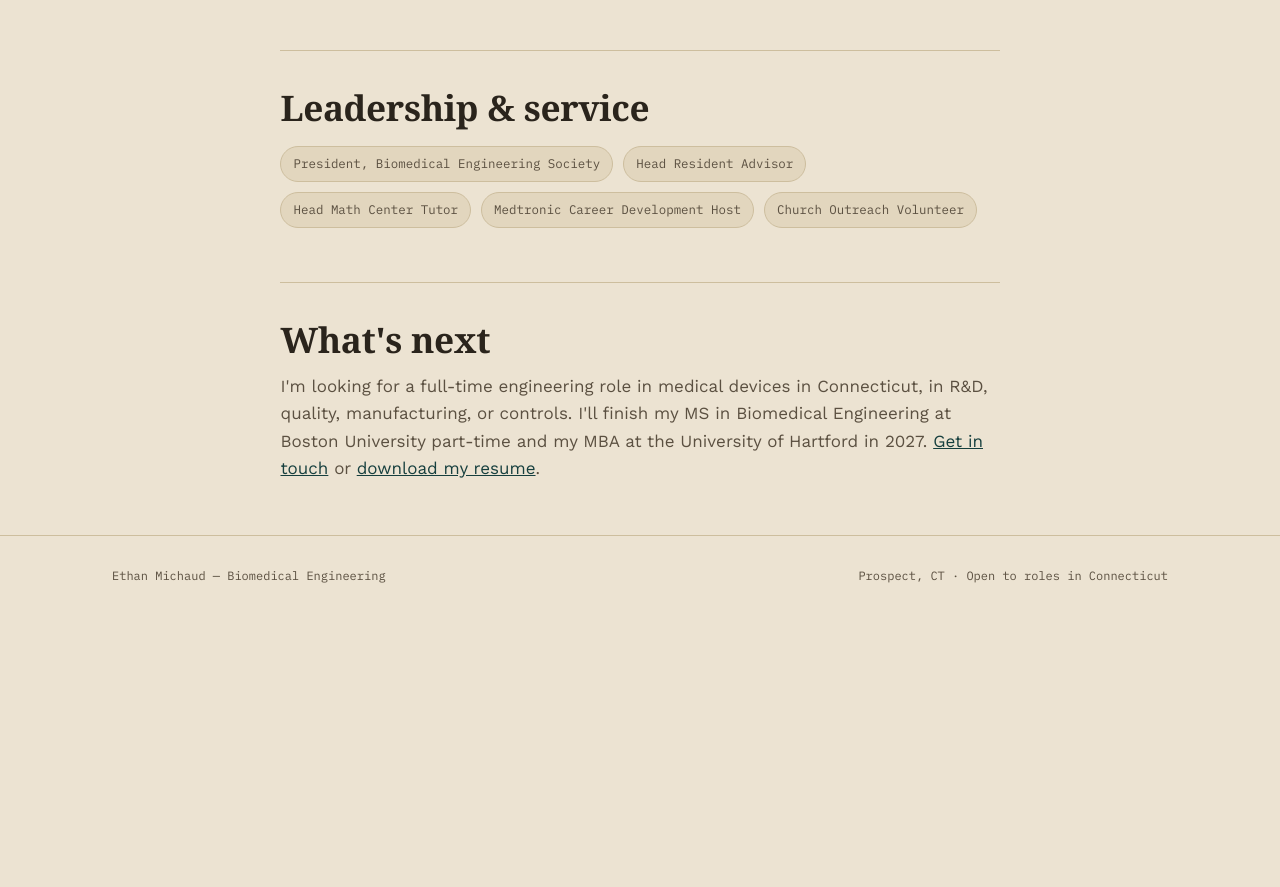
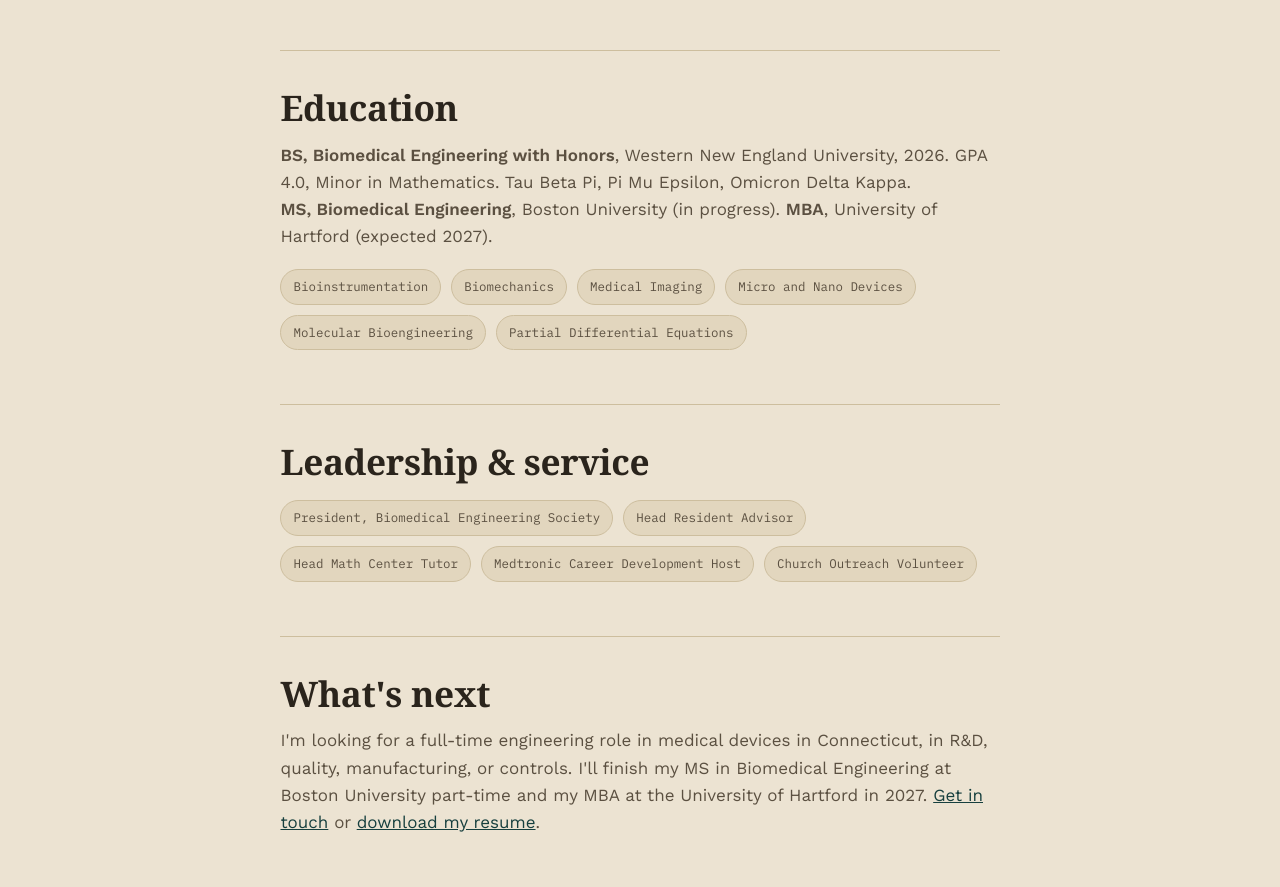
Before and after one commit to ethanmichaudd/ethanmichaudd.github.io, a plain HTML site: page about.html in a window 1280 px wide. Shown: the part 911-1798 px from the top of the page. Before the commit the page ends 1526 px from the top, so only its background shows below. Drawn offline with nearby package versions, Linux system fonts and the light colour scheme; a web font is replaced by a local one.

Commit message:
Add files via upload

```diff
--- a/about.html
+++ b/about.html
@@ -48,6 +48,20 @@
     </div>
 
     <div class="story-block">
+      <h2>Education</h2>
+      <p><strong>BS, Biomedical Engineering with Honors</strong>, Western New England University, 2026. GPA 4.0, Minor in Mathematics. Tau Beta Pi, Pi Mu Epsilon, Omicron Delta Kappa.<br>
+      <strong>MS, Biomedical Engineering</strong>, Boston University (in progress). <strong>MBA</strong>, University of Hartford (expected 2027).</p>
+      <ul class="thread-list">
+        <li>Bioinstrumentation</li>
+        <li>Biomechanics</li>
+        <li>Medical Imaging</li>
+        <li>Micro and Nano Devices</li>
+        <li>Molecular Bioengineering</li>
+        <li>Partial Differential Equations</li>
+      </ul>
+    </div>
+
+    <div class="story-block">
       <h2>Leadership &amp; service</h2>
       <ul class="thread-list">
         <li>President, Biomedical Engineering Society</li>
```
Also changed, not shown: 1 other file.
